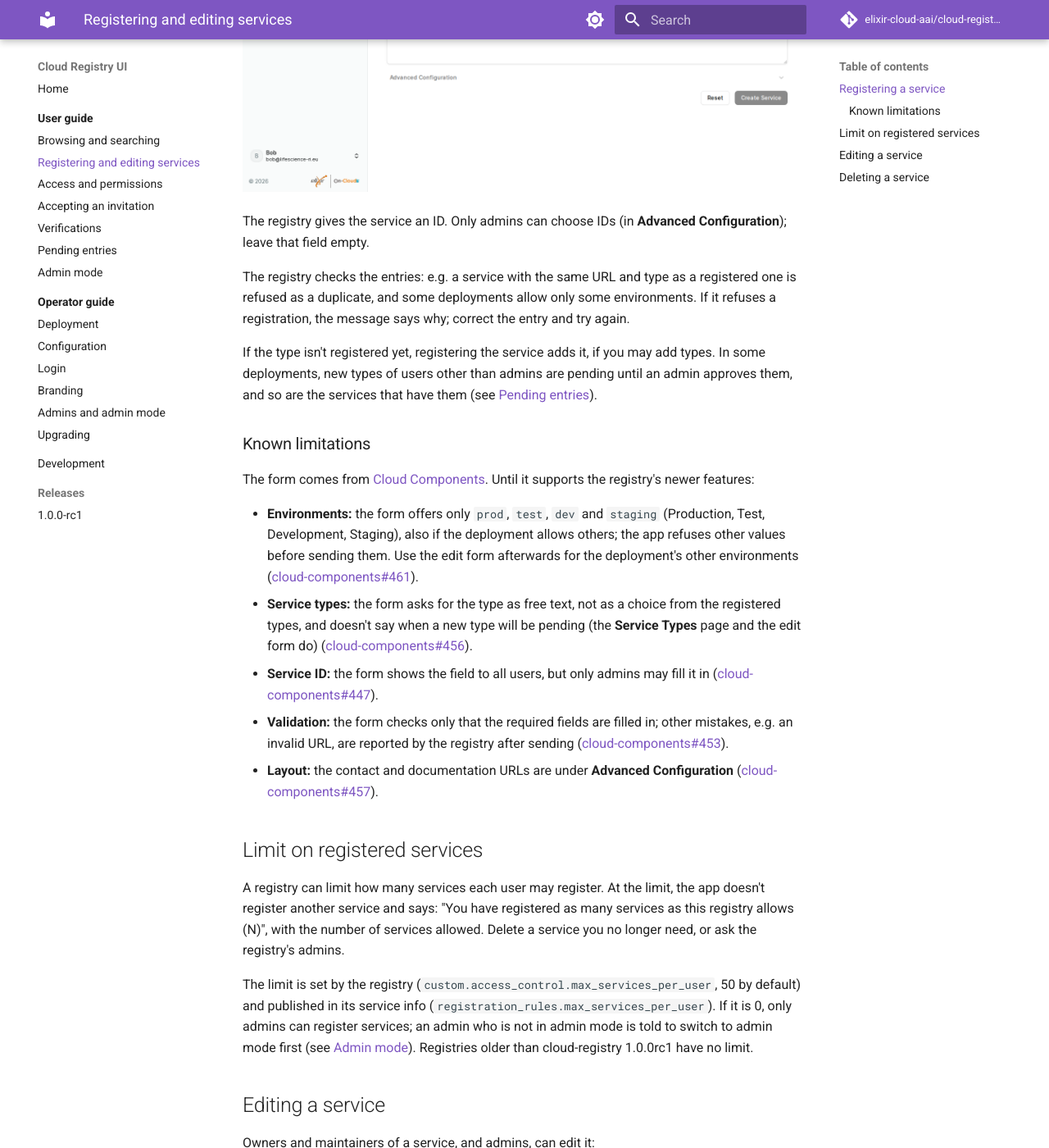
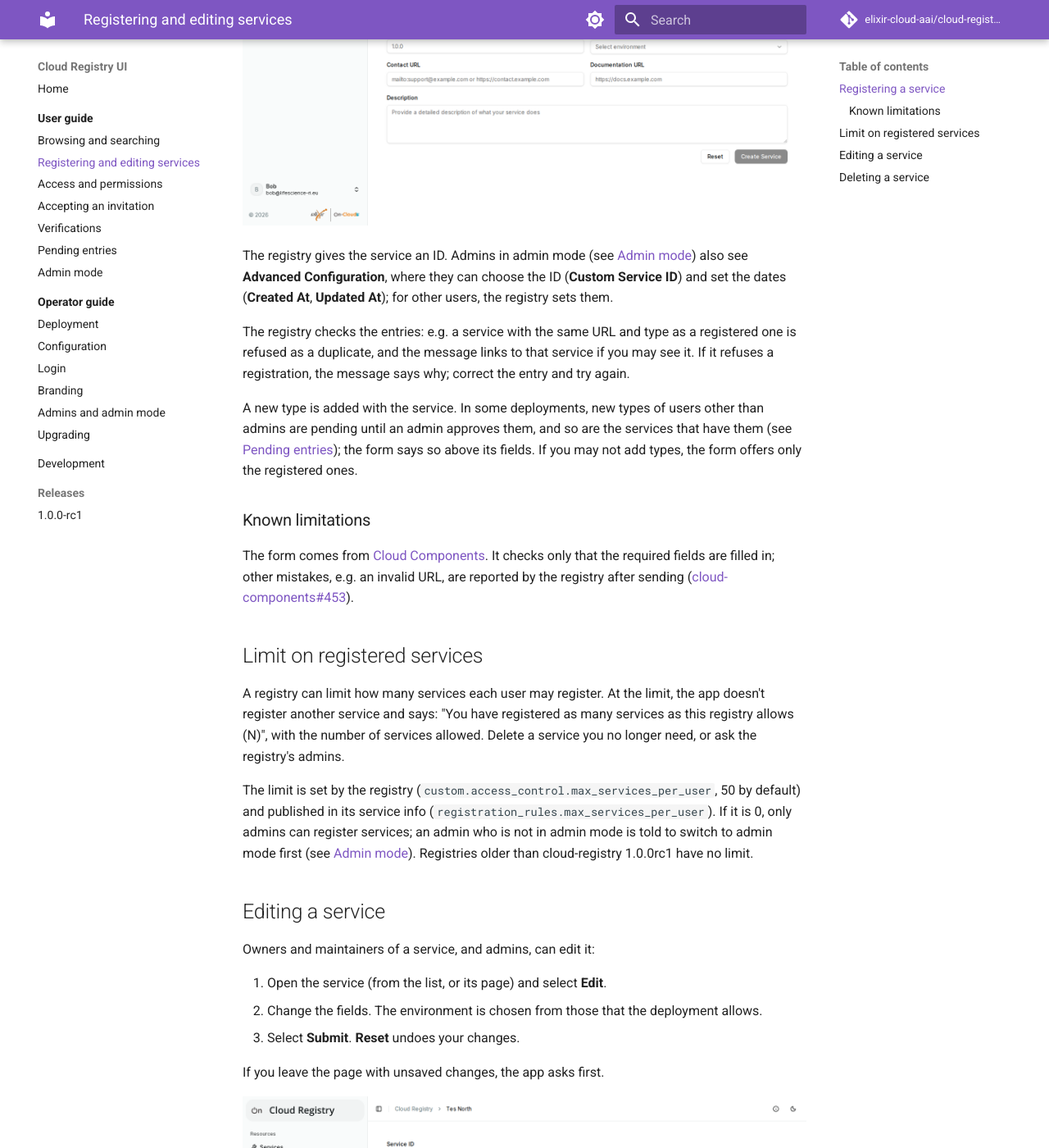
Before and after one commit to elixir-cloud-aai/cloud-registry-ui, an MkDocs documentation site: the page built from docs/user-guide/registering.md, in a window 1280 px wide and 1400 px high, scrolled down 1049 px. Shown: the whole window at 82% size. Built offline with MkDocs 1.6.1 and Material for MkDocs 9.7.7, drawn with Linux system fonts in a browser that asks for light colours; comment, search, counter and statistics services are not loaded; some of the changed text lies outside the part shown.

Commit message:
docs: describe the create form of alpha.50
Describe the type list, the environments from the registry, the
admin-only fields and the unsaved-changes guard; keep only validation
as a known limitation, and retake the screenshot.

Refs #129

Co-Authored-By: Claude Opus 5.5 <noreply@anthropic.com>

```diff
--- a/docs/user-guide/registering.md
+++ b/docs/user-guide/registering.md
@@ -13,61 +13,49 @@ permissions](access.md)).
       `https://tes.example.org/ga4gh/tes/v1`. Most deployments accept only
       `https` URLs.
     - **Organization Name** and **Organization URL**: who runs the service.
-    - **Type Group**, **Type Artifact** and **Type Version**: the API that the
-      service implements, e.g. `org.ga4gh`, `tes` and `1.1.0`. Use a type
-      from **Service Types** where one fits (see [Service
-      types](browsing.md#service-types)).
+    - **Service Type**: the API that the service implements, chosen from
+      the registered types, e.g. `org.ga4gh · tes · 1.1.0` (see [Service
+      types](browsing.md#service-types)). If none fits and you may add
+      types, choose **Add new service type** and enter its **Type Group**,
+      **Type Artifact** and **Type Version**, e.g. `org.ga4gh`, `tes` and
+      `1.1.0`.
     - **Service Version**: the version of the service's software.
-    - **Environment**: e.g. **Production** (`prod`) or **Test** (`test`).
+    - **Environment**: one of those that the deployment allows, e.g.
+      **Production** (`prod`) or **Test** (`test`); a text field if it
+      allows any.
+    - **Contact URL** (e.g. `mailto:support@example.org`) and
+      **Documentation URL**.
     - **Description**: what the service offers, and to whom.
-    - **Advanced Configuration**: the contact URL (e.g.
-      `mailto:support@example.org`) and the documentation URL. Leave
-      **Custom Service ID** (for admins) and the dates (**Created At**,
-      **Updated At**) empty; the registry sets the dates.
 3. Select **Create Service**. A message confirms the registration, with a
-   link to the new service (**View service**).
+   link to the new service (**View service**). **Reset** empties the form.
+
+If you leave the page with unsaved input, the app asks first.
 
 ![The form for registering services](../images/register-service.png)
 
-The registry gives the service an ID. Only admins can choose IDs (in
-**Advanced Configuration**); leave that field empty.
+The registry gives the service an ID. Admins in admin mode (see [Admin
+mode](admin-mode.md)) also see **Advanced Configuration**, where they can
+choose the ID (**Custom Service ID**) and set the dates (**Created At**,
+**Updated At**); for other users, the registry sets them.
 
 The registry checks the entries: e.g. a service with the same URL and type
-as a registered one is refused as a duplicate, and some deployments allow
-only some environments. If it refuses a registration, the message says why;
-correct the entry and try again.
+as a registered one is refused as a duplicate, and the message links to that
+service if you may see it. If it refuses a registration, the message says
+why; correct the entry and try again.
 
-If the type isn't registered yet, registering the service adds it, if you
-may add types. In some deployments, new types of users other than admins
-are pending until an admin approves them, and so are the services that
-have them (see [Pending entries](pending.md)).
+A new type is added with the service. In some deployments, new types of
+users other than admins are pending until an admin approves them, and so are
+the services that have them (see [Pending entries](pending.md)); the form
+says so above its fields. If you may not add types, the form offers only the
+registered ones.
 
 ### Known limitations
 
 The form comes from [Cloud
-Components](https://github.com/elixir-cloud-aai/cloud-components). Until it
-supports the registry's newer features:
-
-- **Environments:** the form offers only `prod`, `test`, `dev` and
-  `staging` (Production, Test, Development, Staging), also if the
-  deployment allows others; the app refuses other values before sending
-  them. Use the edit form afterwards for the deployment's other
-  environments
-  ([cloud-components#461](https://github.com/elixir-cloud-aai/cloud-components/issues/461)).
-- **Service types:** the form asks for the type as free text, not as a
-  choice from the registered types, and doesn't say when a new type will be
-  pending (the **Service Types** page and the edit form do)
-  ([cloud-components#456](https://github.com/elixir-cloud-aai/cloud-components/issues/456)).
-- **Service ID:** the form shows the field to all users, but only admins
-  may fill it in
-  ([cloud-components#447](https://github.com/elixir-cloud-aai/cloud-components/issues/447)).
-- **Validation:** the form checks only that the required fields are
-  filled in; other mistakes, e.g. an invalid URL, are reported by the
-  registry after sending
-  ([cloud-components#453](https://github.com/elixir-cloud-aai/cloud-components/issues/453)).
-- **Layout:** the contact and documentation URLs are under **Advanced
-  Configuration**
-  ([cloud-components#457](https://github.com/elixir-cloud-aai/cloud-components/issues/457)).
+Components](https://github.com/elixir-cloud-aai/cloud-components). It checks
+only that the required fields are filled in; other mistakes, e.g. an invalid
+URL, are reported by the registry after sending
+([cloud-components#453](https://github.com/elixir-cloud-aai/cloud-components/issues/453)).
 
 ## Limit on registered services
 
```
Also changed, not shown: docs/operator-guide/configuration.md (+1 -1 lines), docs/images/register-service.png.
